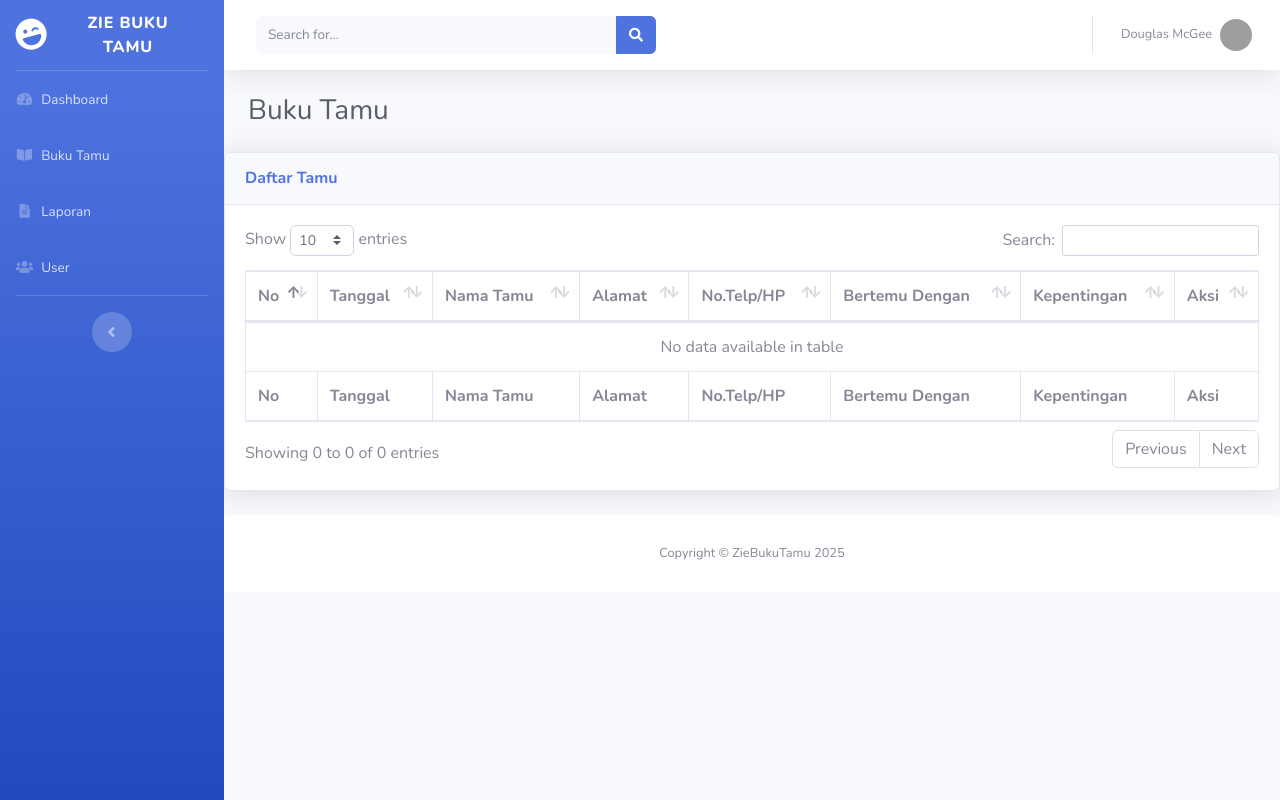
After one commit to nony1529/Buku_Tamu, a PHP site: page /buku-tamu.php in a window 1280 px wide. The commit adds this page. Run offline with PHP 8.4, Linux system fonts and the light colour scheme; data that the repository does not hold is empty; grey boxes are pictures that could not be loaded.

Commit message:
menambahkan halaman buku tamu dan fitur menampilkan data tamu

```diff
--- /dev/null
+++ b/buku-tamu.php
@@ -0,0 +1,85 @@
+<?php
+require_once('function.php');
+include_once('templates/header.php');
+?>
+
+    <!-- Custom styles for this page -->
+    <link href="assets/vendor/datatables/dataTables.bootstrap4.min.css" rel="stylesheet">
+
+    <!-- Page level plugins -->
+    <script src="assets/vendor/datatables/jquery.dataTables.min.js"></script>
+    <script src="assets/vendor/datatables/dataTables.bootstrap4.min.js"></script>
+
+    <!-- Page level custom scripts -->
+    <script src="assets/js/demo/datatables-demo.js"></script>
+
+                <!-- Begin Page Content -->
+                <div class="container-fluid">
+
+                    <!-- Page Heading -->
+                    <h1 class="h3 mb-4 text-gray-800">Buku Tamu</h1>
+
+                </div>
+                <!-- /.container-fluid -->
+
+                    <!-- DataTales Example -->
+                    <div class="card shadow mb-4">
+                        <div class="card-header py-3">
+                            <h6 class="m-0 font-weight-bold text-primary">Daftar Tamu</h6>
+                        </div>
+                        <div class="card-body">
+                            <div class="table-responsive">
+                                <table class="table table-bordered" id="dataTable" width="100%" cellspacing="0">
+                                    <thead>
+                                        <tr>
+                                            <th>No</th>
+                                            <th>Tanggal</th>
+                                            <th>Nama Tamu</th>
+                                            <th>Alamat</th>
+                                            <th>No.Telp/HP</th>
+                                            <th>Bertemu Dengan</th>
+                                            <th>Kepentingan</th>
+                                            <th>Aksi</th>
+                                        </tr>
+                                    </thead>
+                                    <tfoot>
+                                        <tr>
+                                            <th>No</th>
+                                            <th>Tanggal</th>
+                                            <th>Nama Tamu</th>
+                                            <th>Alamat</th>
+                                            <th>No.Telp/HP</th>
+                                            <th>Bertemu Dengan</th>
+                                            <th>Kepentingan</th>
+                                            <th>Aksi</th>
+                                        </tr>
+                                    </tfoot>
+                                    <tbody>
+                                        <?php
+                                      //penomoran tabel
+                                      $no = 1;
+                                      // Query untuk menampilkan data tamu
+                                      $buku_tamu = query("SELECT * FROM buku_tamu");
+                                      foreach($buku_tamu as $tamu) :
+                                      ?>
+                                        <tr>
+                                            <td><?= $no++;?></td>
+                                            <td><?= $tamu['tanggal'];?></td>
+                                            <td><?= $tamu['nama_tamu'];?></td>
+                                            <td><?= $tamu['alamat'];?></td>
+                                            <td><?= $tamu['no_hp'];?></td>
+                                            <td><?= $tamu['bertemu'];?></td>
+                                            <td><?= $tamu['kepentingan'];?></td>
+                                            <td><button class="btn btn-success" type="button">Ubah</button>
+                                                <button class="btn btn-danger" type="button">Hapus</button></td>
+                                        </tr>
+                                        <?php endforeach ;?>
+                                    </tbody>
+                                </table>
+                            </div>
+                        </div>
+                    </div>
+
+<?php
+include_once('templates/footer.php')
+?>
--- /dev/null
+++ b/function.php
@@ -0,0 +1,13 @@
+<?php
+require_once('koneksi.php');
+
+function query($query){
+    global $koneksi;
+    $result = mysqli_query($koneksi, $query);
+    $rows = [];
+    while($row = mysqli_fetch_assoc($result)){
+        $rows[] = $row;
+    }
+    return $rows;
+}
+?>
--- /dev/null
+++ b/koneksi.php
@@ -0,0 +1,8 @@
+<?php
+define('HOST_NAME', 'localhost');
+define('USER_NAME', 'root');
+define('PASSWORD', '');
+define('DB_NAME', 'app_bukutamu');
+
+$koneksi = mysqli_connect(HOST_NAME,USER_NAME,PASSWORD,DB_NAME);
+?>
--- a/templates/footer.php
+++ b/templates/footer.php
@@ -52,3 +52,9 @@
 </body>
 
 </html>
+    <!-- Page level plugins -->
+    <script src="vendor/datatables/jquery.dataTables.min.js"></script>
+    <script src="vendor/datatables/dataTables.bootstrap4.min.js"></script>
+
+    <!-- Page level custom scripts -->
+    <script src="js/demo/datatables-demo.js"></script>
--- a/templates/header.php
+++ b/templates/header.php
@@ -19,6 +19,11 @@
 
     <!-- Custom styles for this template-->
     <link href="assets/css/sb-admin-2.min.css" rel="stylesheet">
+
+    <!-- Custom styles for this page -->
+    <link href="vendor/datatables/dataTables.bootstrap4.min.css" rel="stylesheet">
+
+
 
 </head>
 
```
